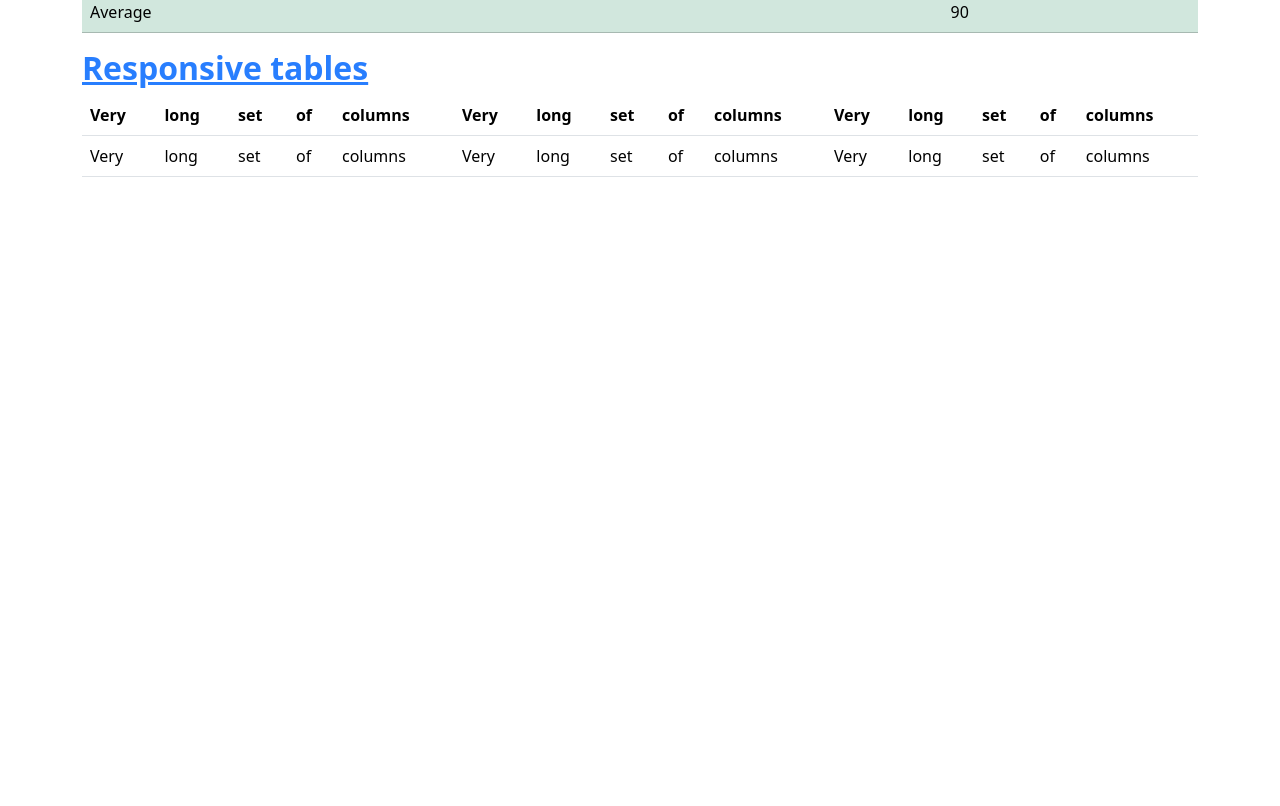
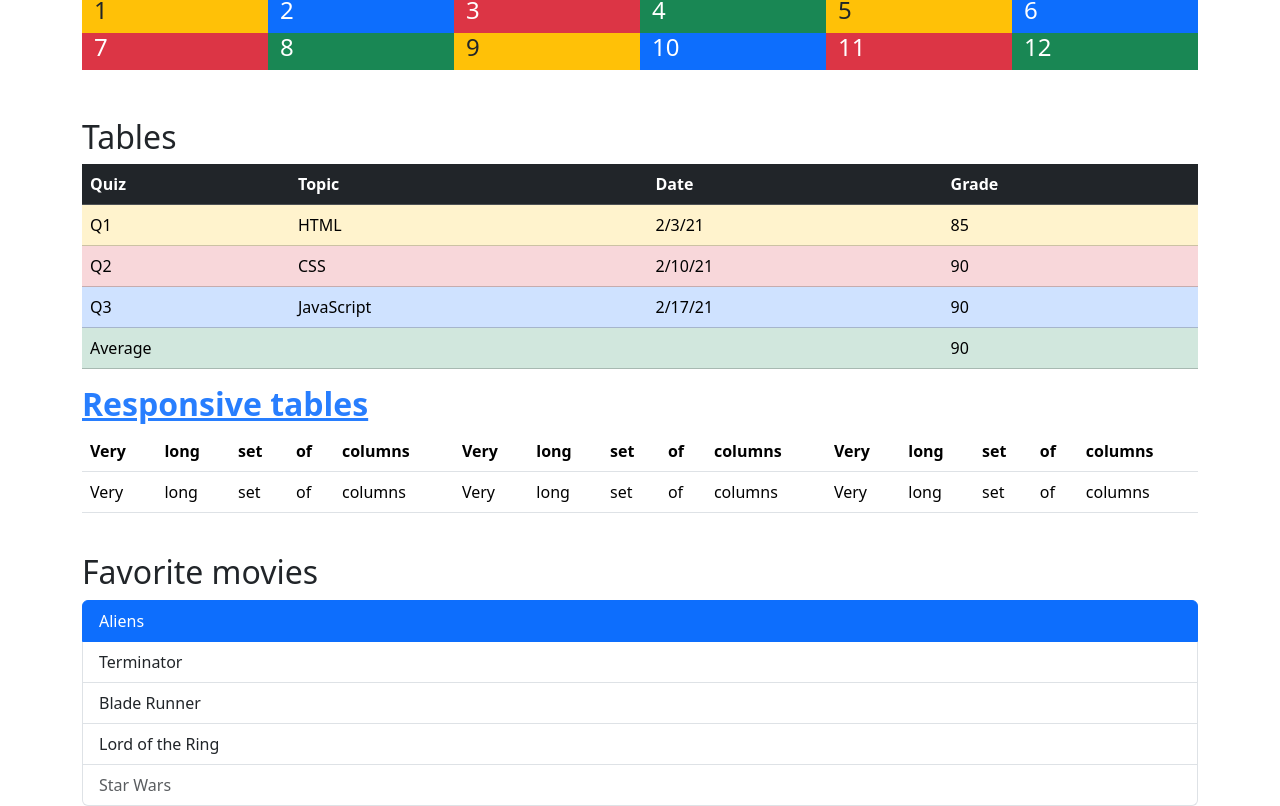
Before and after one commit to AntonMenchaca/kambaz-react-web-cs5610-summer2-2025, a React (Vite) app: page /#/Labs/Lab2 in a window 1280 px wide. Shown: the part 5447-6253 px from the top of the page. Before the commit the page ends 5640 px from the top, so only its background shows below. Built offline with nearby package versions, Linux system fonts and the light colour scheme.

Commit message:
Finish 2.3.8

```diff
--- /dev/null
+++ b/src/Labs/Lab2/BootstrapLists.tsx
@@ -0,0 +1,13 @@
+import { ListGroup } from 'react-bootstrap';
+export default function BootstrapLists() {
+  return (<div id="wd-css-styling-lists">
+    <h2>Favorite movies</h2>
+    <ListGroup>
+      <ListGroup.Item active>Aliens</ListGroup.Item>
+      <ListGroup.Item>Terminator</ListGroup.Item>
+      <ListGroup.Item>Blade Runner</ListGroup.Item>
+      <ListGroup.Item>Lord of the Ring</ListGroup.Item>
+      <ListGroup.Item disabled>Star Wars</ListGroup.Item>
+    </ListGroup>
+  </div>)
+}
--- a/src/Labs/Lab2/index.tsx
+++ b/src/Labs/Lab2/index.tsx
@@ -16,6 +16,7 @@ import { Container } from 'react-bootstrap';
 import BootstrapGrids from './BootstrapGrids';
 import ScreenSizeLabel from './ScreenSizeLabel';
 import BootstrapTables from './BootstrapTables';
+import BootstrapLists from './BootstrapLists';
 export default function Lab2() {
   return (
     <Container>
@@ -71,20 +72,37 @@ export default function Lab2() {
         </div>
       </div>
       <ForegroundColors />
+      <br />
       <BackgroundColors />
+      <br />
       <Borders />
+      <br />
       <Padding />
+      <br />
       <Margins />
+      <br />
       <Corners />
+      <br />
       <Dimensions />
+      <br />
       <Positions />
+      <br />
       <Zindex />
+      <br />
       <Float />
+      <br />
       <GridLayout />
+      <br />
       <Flex />
+      <br />
       <ReactIcons />
+      <br />
       <BootstrapGrids />
+      <br />
       <ScreenSizeLabel />
+      <br />
       <BootstrapTables />
+      <br />
+      <BootstrapLists />
     </Container>);
 }
```
